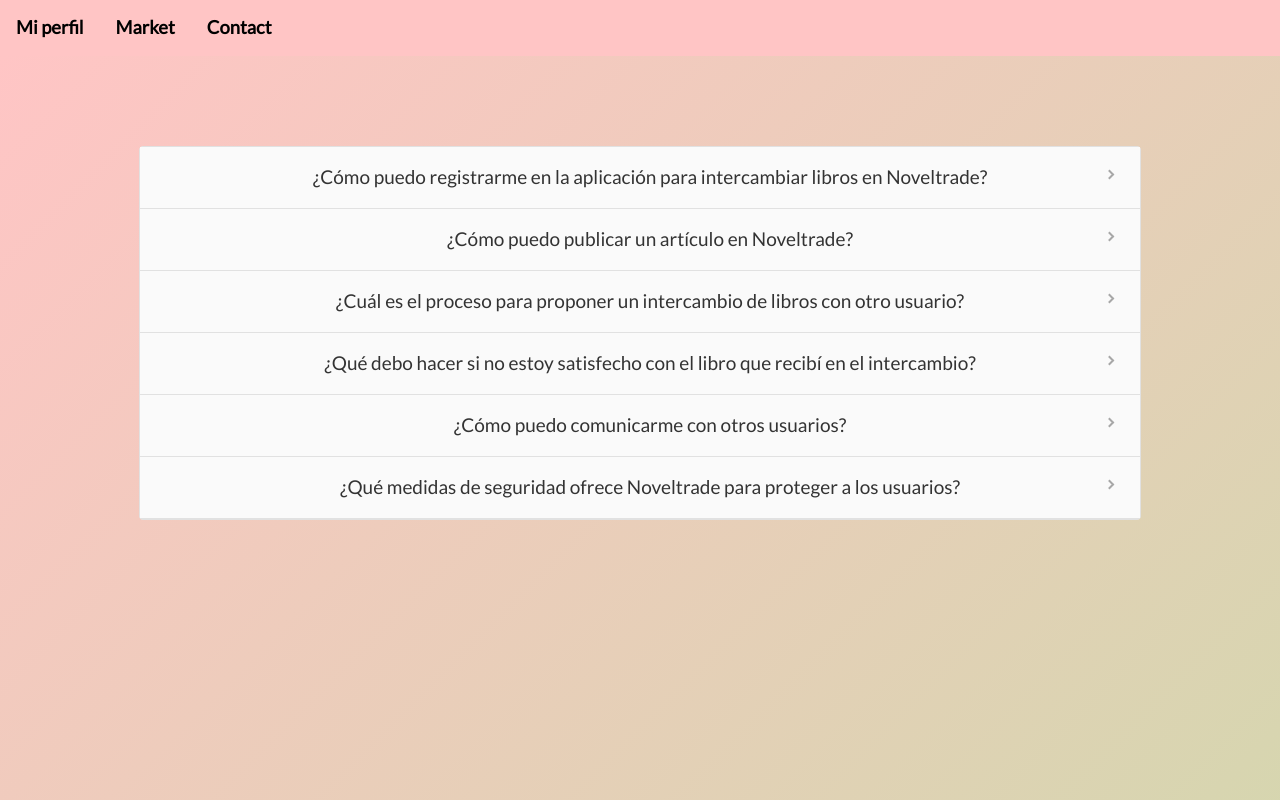
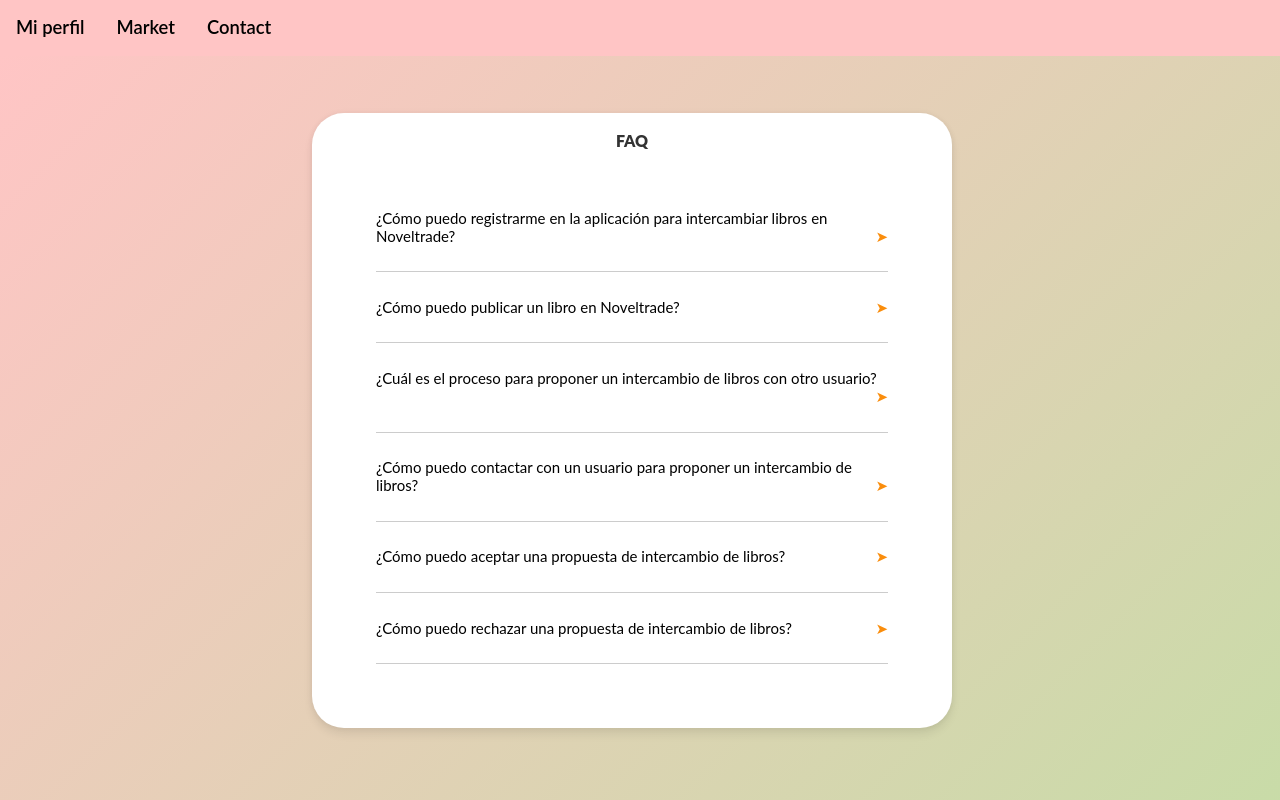
Before and after one commit to Zerkley/NovelTradeFront, a React (Create React App) app: page /faq in a window 1280 px wide. Shown: the top 800 px of the page. Built offline with nearby package versions, Linux system fonts and the light colour scheme; a web font is replaced by a local one.

Commit message:
faq modificado

```diff
--- a/src/pages/faq/faq.css
+++ b/src/pages/faq/faq.css
@@ -1,110 +1,90 @@
-@import url(https://fonts.googleapis.com/css?family=Lato);
 
-/* @import url(https://fonts.googleapis.com/css?family=Open Sans); */
 .contenedorFaq{
-  position: absolute;
-	width: 100%;
-	height: 190%;
 
-  /* Permalink - use to edit and share this gradient: http://colorzilla.com/gradient-editor/#cfd8dc+0,607d8b+100,b0bec5+100 */
-  background: #FFC5C5; /* Old browsers */
-  background: -moz-linear-gradient(-45deg, #FFC5C5 0%, #C7DCA7 100%, #eed5a9 100%); /* FF3.6-15 */
-  background: -webkit-linear-gradient(-45deg, #FFC5C5 0%, #C7DCA7 100%, #eed5a9 100%); /* Chrome10-25,Safari5.1-6 */
-  background: linear-gradient(135deg, #FFC5C5 0%, #C7DCA7 100%, #eed5a9 100%); /* W3C, IE10+, FF16+, Chrome26+, Opera12+, Safari7+ */
-  filter: progid:DXImageTransform.Microsoft.gradient(startColorstr='#FFC5C5', endColorstr='#C7DCA7', GradientType=1); /* IE6-9 fallback on horizontal gradient */
+display: flex;
+justify-content: center;
+align-items: center;
+min-height: 100vh; /*
+
+background: -moz-linear-gradient(-45deg, #FFC5C5 0%, #C7DCA7 100%, #eed5a9 100%); /* FF3.6-15 */
+background: -webkit-linear-gradient(-45deg, #FFC5C5 0%, #C7DCA7 100%, #eed5a9 100%); /* Chrome10-25,Safari5.1-6 */
+background: linear-gradient(135deg, #FFC5C5 0%, #C7DCA7 100%, #eed5a9 100%); /* W3C, IE10+, FF16+, Chrome26+, Opera12+, Safari7+ */
+filter: progid:DXImageTransform.Microsoft.gradient(startColorstr='#FFC5C5', endColorstr='#C7DCA7', GradientType=1); /* IE6-9 fallback on horizontal gradient */
+}
+* {
+  margin: 0;
+  padding: 0;
+  box-sizing: border-box;
+}
+
+.card {
+
+  margin-top: -70px;
+  background: #fff;
+  color: #333;
+  width: 50% ;
+  border-radius: 2rem;
+}
+
+.hero {
+  display: flex;
+  justify-content: center;
+  transform: translateY(-55%);
+}
+.hero .img {
+  filter: drop-shadow(0rem 1.5rem rgba(0,0,0,0.1));
+  transition: 0.3s ease-out;
 }
 
 
+.title {
+  text-align: center;
+  font-size: 5rem;
+  padding: 1rem;
+  margin-bottom: -50px;
+}
+
+.acc-container {
+  padding: 4rem 2rem;
+}
+.acc-btn {
+  width: 100%;
+  padding: 1.6rem 2rem;
+  font-size: 1.6rem;
+  cursor: pointer;
+  background: inherit;
+  border: none;
+  outline: none;
+  text-align: left;
+  transition: all 0.5s linear;
+}
+.acc-btn:after {
+  content: "\27A4";
+  color: #fa8d0c;
+  float: right;
+  transition: all 0.3s linear;
+}
+.acc-btn.is-open:after {
+  transform: rotate(90deg);
+}
 
 
-.faq-heading {
-  font-family: Lato;
-  font-weight: 400;
-  font-size: 19px;
-  -webkit-transition: text-indent 0.2s;
-  text-indent: 20px;
-  color: #333;
+.acc-content {
+  max-height: 0;
+  color: rgba(0,0,0,0.75);
+  font-size: 1.5rem;
+  margin: 0 2rem;
+  padding-left: 1rem;
+  overflow: hidden;
+  transition: max-height 0.3s ease-in-out;
+  border-bottom: 1px solid #ccc;
 }
 
-.faq-text {
-  font-family: Open Sans;
-  font-weight: 400;
-  color: #919191;
-  width: 95%;
-  padding-left: 20px;
-  margin-bottom: 30px;
+.credit {
+  text-align: center;
+  padding: 1rem;
 }
-
-.faq {
-  width: 1000px;
-  margin: 0 auto;
-  background: white;
-  border-radius: 4px;
-  position: relative;
-  border: 1px solid #e1e1e1;
+.credit a {
+  text-decoration: wavy underline;
+  color: dodgerblue;
 }
-.faq label {
-  display: block;
-  position: relative;
-  overflow: hidden;
-  cursor: pointer;
-  height: 56px;
-  padding-top: 1px;
-
-  background-color: #fafafa;
-  border-bottom: 1px solid #e1e1e1;
-}
-
-.faq input[type="checkbox"] {
-  display: none;
-}
-
-.faq .faq-arrow {
-  width: 5px;
-  height: 5px;
-  transition: -webkit-transform 0.8s;
-  transition: transform 0.8s;
-  transition: transform 0.8s, -webkit-transform 0.8s;
-  -webkit-transition-timing-function: cubic-bezier(0.68, -0.55, 0.265, 1.55);
-  border-top: 2px solid rgba(0, 0, 0, 0.33);
-  border-right: 2px solid rgba(0, 0, 0, 0.33);
-  float: right;
-  position: relative;
-  top: -30px;
-  right: 27px;
-  -webkit-transform: rotate(45deg);
-  transform: rotate(45deg);
-}
-
-.faq input[type="checkbox"]:checked + label > .faq-arrow {
-  transition: -webkit-transform 0.8s;
-  transition: transform 0.8s;
-  transition: transform 0.8s, -webkit-transform 0.8s;
-  -webkit-transition-timing-function: cubic-bezier(0.68, -0.55, 0.265, 1.55);
-  -webkit-transform: rotate(135deg);
-  transform: rotate(135deg);
-}
-.faq input[type="checkbox"]:checked + label {
-  display: block;
-  background: rgba(255, 255, 255, 255) !important;
-  color: #4f7351;
-  height: 225px;
-  transition: height 0.8s;
-  -webkit-transition-timing-function: cubic-bezier(0.68, -0.55, 0.265, 1.55);
-}
-
-.faq input[type="checkbox"]:not(:checked) + label {
-  display: block;
-  transition: height 0.8s;
-  height: 60px;
-  -webkit-transition-timing-function: cubic-bezier(0.68, -0.55, 0.265, 1.55);
-}
-
-::-webkit-scrollbar {
-  display: none;
-}
-
-p {
-  margin-bottom: 10px;
-  margin-top: 15px;
-}
--- a/src/pages/faq/faq.jsx
+++ b/src/pages/faq/faq.jsx
@@ -1,169 +1,76 @@
 import React, { useState } from "react";
 import "./faq.css";
 
-function Faq() {
-  const [activeDropdown, setActiveDropdown] = useState(null);
+const FAQAccordion = () => {
 
-  const handleToggleAnswer = (id) => {
-    setActiveDropdown(activeDropdown === id ? null : id);
+  const [openIndex, setOpenIndex] = useState(null);
+
+  const toggleAccordion = (index) => {
+    setOpenIndex((prevIndex) => (prevIndex === index ? null : index));
   };
 
+
+  const faqs = [
+    {
+      question: "¿Cómo puedo registrarme en la aplicación para intercambiar libros en Noveltrade?",
+      answer: 'loremp ipsum dolor sit amet, consectetur adipiscing elit'
+    },
+    {
+      question: "¿Cómo puedo publicar un libro en Noveltrade?",
+      answer: 'loremp ipsum dolor sit amet, consectetur adipiscing elit'
+    },
+    {
+      question: "¿Cuál es el proceso para proponer un intercambio de libros con otro usuario?",
+      answer: 'loremp ipsum dolor sit amet, consectetur adipiscing elit'
+    },
+    {
+      question: "¿Cómo puedo contactar con un usuario para proponer un intercambio de libros?",
+      answer: 'loremp ipsum dolor sit amet, consectetur adipiscing elit'
+    },
+    {
+      question: "¿Cómo puedo aceptar una propuesta de intercambio de libros?",
+      answer: 'loremp ipsum dolor sit amet, consectetur adipiscing elit'
+    },
+    {
+      question: "¿Cómo puedo rechazar una propuesta de intercambio de libros?",
+      answer: 'loremp ipsum dolor sit amet, consectetur adipiscing elit'
+    },
+
+
+
+  ];
+
   return (
-    <div className="contenedorFaq">
-      <div style={{ marginTop: "90px" }} className="faq">
-        <input id="faq-a" type="checkbox" />
-        <label htmlFor="faq-a" onClick={() => handleToggleAnswer("faq-a")}>
-          <p className="faq-heading">
-            ¿Cómo puedo registrarme en la aplicación para intercambiar libros en
-            Noveltrade?
-          </p>
-          <div className="faq-arrow"></div>
-        </label>
-        {activeDropdown === "faq-a" && (
-          <p className="faq-text">
-            Busca la opción "Registrarse" o "Crear cuenta" y selecciónala.
-            Completa el formulario de registro proporcionando la información
-            requerida, como tu nombre completo, dirección de correo electrónico
-            y una contraseña segura. Confirma tu dirección de correo electrónico
-            siguiendo las instrucciones enviadas a tu bandeja de entrada. Una
-            vez confirmado, inicia sesión en tu cuenta utilizando la dirección
-            de correo electrónico y la contraseña que proporcionaste durante el
-            registro. ¡Listo! Ahora estás registrado en Noveltrade y puedes
-            comenzar a explorar libros para intercambiar con otros usuarios.
-          </p>
-        )}
+    <div className="faqPage">
+      <div className="contenedorFaq">
+        <main className="card">
+          <div className="hero"></div>
 
-        <input id="faq-b" type="checkbox" />
-        <label htmlFor="faq-b" onClick={() => handleToggleAnswer("faq-b")}>
-          <p className="faq-heading">
-            ¿Cómo puedo publicar un artículo en Noveltrade?
-          </p>
-          <div className="faq-arrow"></div>
-        </label>
-        {activeDropdown === "faq-b" && (
-          <p className="faq-text">
-            Inicia sesión en tu cuenta de Noveltrade o regístrate si es tu
-            primera vez en la plataforma. Dirígete a la sección de "Publicar" o
-            "Crear nuevo anuncio". Completa los detalles del libro que deseas
-            intercambiar, incluyendo título, autor, género, estado del libro
-            (nuevo, usado, etc.) Adjunta una foto del libro si es posible. Establece tus
-            preferencias de intercambio, como el tipo de libro que estás
-            buscando a cambio (género, autor, etc.). Revisa y confirma la
-            información proporcionada antes de publicar tu anuncio. Una vez
-            publicado, tu artículo estará disponible para que otros usuarios de
-            Noveltrade lo vean y te contacten para proponer intercambios.
-          </p>
-        )}
+          <h2 className="title">FAQ</h2>
 
-        <input id="faq-c" type="checkbox" />
-        <label htmlFor="faq-c" onClick={() => handleToggleAnswer("faq-c")}>
-          <p className="faq-heading">
-            ¿Cuál es el proceso para proponer un intercambio de libros con otro
-            usuario?
-          </p>
-          <div className="faq-arrow"></div>
-        </label>
-        {activeDropdown === "faq-c" && (
-          <p className="faq-text">
-            Utiliza la función de búsqueda en la plataforma para encontrar el
-            libro que deseas intercambiar. Puedes filtrar los resultados por
-            título, autor, género, etc. Examina los anuncios de otros usuarios que ofrecen el libro que estás buscando.
-            Lee la descripción del libro y asegúrate de que se ajuste a tus
-            necesidades e intereses. Si estás interesado en un anuncio y tienes un libro para ofrecer a cambio,
-            puedes enviar una propuesta de intercambio al usuario. Algunas
-            plataformas te permiten enviar un mensaje al usuario para negociar
-            los detalles del intercambio. Una vez que hayas enviado tu propuesta de intercambio, espera a que el otro usuario
-            responda. Pueden aceptar tu oferta, rechazarla o sugerir
-            modificaciones a los términos del intercambio. Si ambas partes están de acuerdo con los términos del
-            intercambio, procede a finalizar la transacción. Esto puede implicar
-            coordinar la entrega de los libros, ya sea en persona o a través del
-            correo, según lo acordado entre los usuarios. Después de completar el intercambio,
-            recuerda actualizar el estado del mismo en la plataforma. Esto
-            informará a otros usuarios que el libro ya no está disponible para
-            intercambio.
-          </p>
-        )}
-
-        <input id="faq-d" type="checkbox" />
-        <label htmlFor="faq-d" onClick={() => handleToggleAnswer("faq-d")}>
-          <p className="faq-heading">
-            ¿Qué debo hacer si no estoy satisfecho con el libro que recibí en el
-            intercambio?
-          </p>
-          <div className="faq-arrow"></div>
-        </label>
-        {activeDropdown === "faq-d" && (
-          <p className="faq-text">
-            Comunica tus preocupaciones: Ponte en contacto con el usuario con el
-            que hiciste el intercambio y explícale tu situación de manera clara
-            y respetuosa. Negocia una solución: Trata de llegar a un acuerdo
-            mutuamente satisfactorio, que podría incluir un nuevo intercambio o
-            la devolución del libro. Recuerda los términos del intercambio:
-            Siempre trata de resolver el problema dentro de los términos
-            acordados inicialmente en el intercambio. Si el problema persiste,
-            Noveltrade puede ofrecer recursos adicionales para resolver
-            disputas.
-          </p>
-        )}
-
-        <input id="faq-e" type="checkbox" />
-        <label htmlFor="faq-e" onClick={() => handleToggleAnswer("faq-e")}>
-          <p className="faq-heading">
-            ¿Cómo puedo comunicarme con otros usuarios?
-          </p>
-          <div className="faq-arrow"></div>
-        </label>
-        {activeDropdown === "faq-e" && (
-          <p className="faq-text">
-            Inicio de sesión: Inicia sesión en tu cuenta de Noveltrade
-            utilizando tus credenciales. Selecciona el usuario: Navega por la
-            plataforma y encuentra el perfil del usuario con el que deseas
-            comunicarte. Puedes buscar usuarios específicos utilizando la
-            función de búsqueda si conoces su nombre de usuario. Envía un
-            mensaje: Una vez en el perfil del usuario, busca la opción de enviar
-            un mensaje o iniciar una conversación. Haz clic en ella para abrir
-            un nuevo mensaje. Escribe tu mensaje: Escribe tu mensaje, incluyendo
-            cualquier pregunta o consulta que tengas para el usuario. Asegúrate
-            de ser claro y respetuoso en tu comunicación. Envía el mensaje:
-            Después de redactar tu mensaje, envíalo al usuario haciendo clic en
-            el botón de enviar. Espera la respuesta: Una vez enviado, espera a
-            que el usuario responda a tu mensaje. Pueden responder directamente
-            a tu mensaje o iniciar una nueva conversación contigo.
-          </p>
-        )}
-
-        <input id="faq-f" type="checkbox" />
-        <label htmlFor="faq-f" onClick={() => handleToggleAnswer("faq-f")}>
-          <p className="faq-heading">
-            ¿Qué medidas de seguridad ofrece Noveltrade para proteger a los
-            usuarios?
-          </p>
-          <div className="faq-arrow"></div>
-        </label>
-        {activeDropdown === "faq-f" && (
-          <p className="faq-text">
-            Verificación de identidad: Noveltrade puede requerir que los
-            usuarios verifiquen su identidad mediante métodos como la
-            confirmación del correo electrónico o la verificación del número de
-            teléfono. Sistema de valoración: La plataforma puede contar con un
-            sistema de valoración donde los usuarios pueden calificar y dejar
-            comentarios sobre sus experiencias de intercambio. Esto ayuda a
-            fomentar la confianza entre los usuarios y a identificar a aquellos
-            que mantienen un buen historial de intercambios. Mensajería segura:
-            Noveltrade puede proporcionar un sistema de mensajería interna que
-            protege la privacidad de los usuarios y facilita la comunicación
-            durante el proceso de intercambio. Políticas de seguridad: La
-            plataforma puede establecer políticas claras relacionadas con la
-            seguridad de las transacciones, como la prohibición de compartir
-            información personal o la intervención en caso de disputas entre
-            usuarios. Soporte al cliente: Noveltrade puede ofrecer un equipo de
-            soporte dedicado para ayudar a los usuarios en caso de problemas o
-            preguntas relacionadas con la seguridad de la plataforma.
-          </p>
-        )}
+          <div className="acc-container">
+            {faqs.map((faq, index) => (
+              <React.Fragment key={index}>
+                <button
+                  style={{ fontSize: "15px" }}
+                  className={`acc-btn ${openIndex === index ? "is-open" : ""}`}
+                  onClick={() => toggleAccordion(index)}
+                >
+                  {faq.question}
+                </button>
+                <div
+                  className="acc-content"
+                  style={{ maxHeight: openIndex === index ? "1000px" : "0" }}
+                >
+                  <p style={{ fontSize: "15px" }}>{faq.answer}</p>
+                </div>
+              </React.Fragment>
+            ))}
+          </div>
+        </main>
       </div>
     </div>
   );
-}
+};
 
-export default Faq;
+export default FAQAccordion;
```
